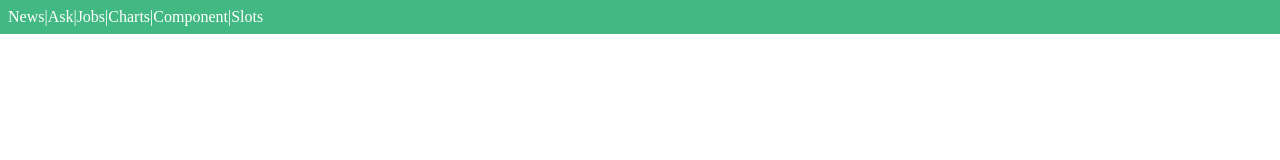
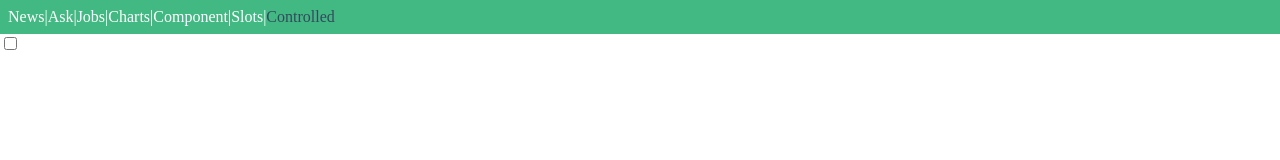
Before and after one commit to coolguyhong/vue-news, a Vue app: page /controlled in a window 1280 px wide. Shown: the top 160 px of the page. Built offline with nearby package versions, Linux system fonts and the light colour scheme.

Commit message:
controlled component

```diff
--- /dev/null
+++ b/src/components/CheckBox.vue
@@ -0,0 +1,21 @@
+<template>
+  <input type="checkbox" v-bind:value="value" v-on:click="toggleCheckBox">
+</template>
+
+<script>
+export default {
+  name: "CheckBox",
+  // v-model 은 input 이벤트와 value 값으로 조작이 됨
+  // 받을 때에는 value 로 받고 input 이벤트를 날리면서 값을 넘겨줌
+  props: ['value'],
+  methods: {
+    toggleCheckBox() {
+      this.$emit('input', !this.value)
+    }
+  }
+}
+</script>
+
+<style scoped>
+
+</style>
--- a/src/components/ToolBar.vue
+++ b/src/components/ToolBar.vue
@@ -5,7 +5,8 @@
     <router-link to="/jobs">Jobs</router-link> |
     <router-link to="/charts">Charts</router-link> |
     <router-link to="/component">Component</router-link> |
-    <router-link to="/slots">Slots</router-link>
+    <router-link to="/slots">Slots</router-link> |
+    <router-link to="/controlled">Controlled</router-link>
   </div>
 </template>
 
--- a/src/routes/index.js
+++ b/src/routes/index.js
@@ -7,6 +7,7 @@
 import ChartsView from '@/views/ChartsView'
 import ComponentView from '@/views/ComponentView'
 import SlotsView from '@/views/SlotsView'
+import ControlledView from '@/views/ControlledView'
 // import createListView from '@/views/CreateListView'
 
 const routes = [
@@ -84,6 +85,11 @@
     component: SlotsView
   },
   {
+    path: '/controlled',
+    name: 'controlled',
+    component: ControlledView
+  },
+  {
     path: '/item/:id',
     component: ItemView
   },
--- /dev/null
+++ b/src/views/ControlledView.vue
@@ -0,0 +1,26 @@
+<template>
+  <div>
+    <check-box v-model="checked"></check-box>
+  </div>
+</template>
+
+<script>
+import CheckBox from '@/components/CheckBox'
+
+export default {
+  name: "ControlledView",
+  components: {
+    CheckBox,
+  },
+  data() {
+    return {
+      checked: false,
+
+    }
+  }
+}
+</script>
+
+<style scoped>
+
+</style>
```
